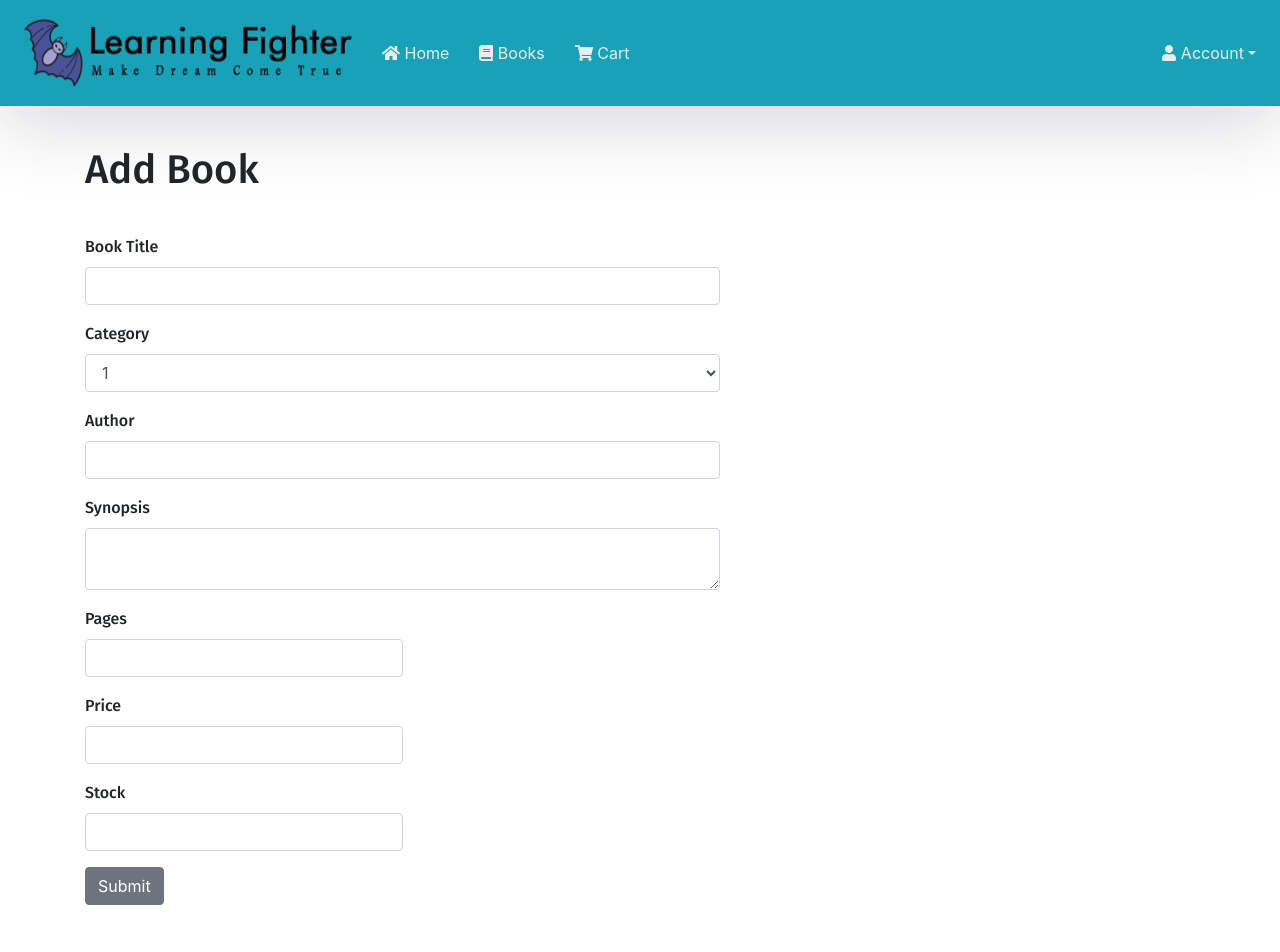
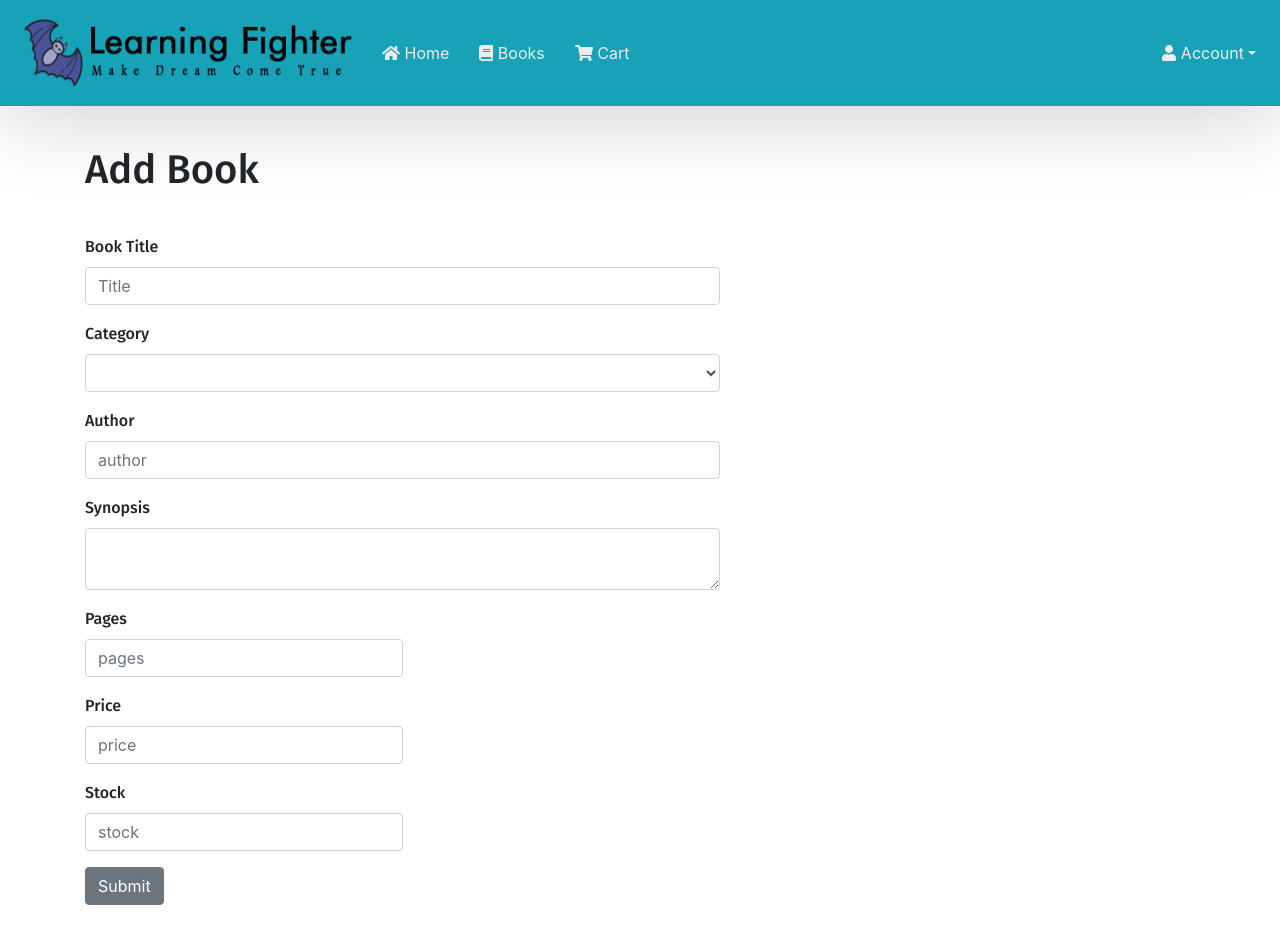
Before and after one commit to learning-fighter/book-store-fe, a React (Create React App) app: page /addBook in a window 1280 px wide. Shown: the top 952 px of the page. Built offline with nearby package versions, Linux system fonts and the light colour scheme.

Commit message:
update admin lagi

```diff
--- a/src/pages/admin/Books/AddBook.js
+++ b/src/pages/admin/Books/AddBook.js
@@ -1,50 +1,94 @@
-import React, { Component } from "react";
+import React, { useState } from "react";
 import { Container, Row, Col, Form, Button, FormGroup, Label, Input } from 'reactstrap';
+import axios from 'axios'
+import {withRouter} from 'react-router-dom'
 
-export default class BookList extends Component {
-    render() {
+const AddBooks = props => {
+    const [title, setTitle] = useState('')
+    const [author, setAuthor] = useState('')
+    const [price, setPrice] = useState('')
+    const [pages, setPages] = useState('')
+    const [stock, setStcok] = useState('')
+    const [synopsis, setSynopsis] = useState('')
+    const handleSubmit = async (e) => {
+        e.preventDefault()
+        const request = await axios.post('http://localhost:8000/book', {
+            title: title,
+            author: author,
+            price: price,
+            pages: pages,
+            stock: stock,
+            synopsis: synopsis
+        })
+        console.log(request)
+        props.history.push('/bookList')
+    }
         return (
             <div>
                 <Container>
                     <Row>
                         <Col md="7">
                             <h1 className="page-title">Add Book</h1>
-                            <Form>
+                            <Form onSubmit={handleSubmit}>
                                 <FormGroup>
                                     <Label>Book Title</Label>
-                                    <Input required />
+                                    <Input required
+                                         type="text"
+                                         placeholder="Title"
+                                         value={title}
+                                         onChange={(e) => setTitle(e.target.value)}
+                                    />
                                 </FormGroup>
                                 <FormGroup>
                                     <Label for="exampleSelect">Category</Label>
                                     <Input type="select" name="select" id="exampleSelect">
-                                        <option>1</option>
-                                        <option>2</option>
-                                        <option>3</option>
-                                        <option>4</option>
-                                        <option>5</option>
+
                                     </Input>
                                 </FormGroup>
                                 <FormGroup>
                                     <Label>Author</Label>
-                                    <Input required />
+                                    <Input required
+                                        type="text"
+                                        placeholder="author"
+                                        value={author}
+                                        onChange={(e) => setAuthor(e.target.value)}
+                                    />
                                 </FormGroup>
                                 <FormGroup>
                                     <Label for="exampleText">Synopsis</Label>
-                                    <Input type="textarea" name="text" id="exampleText" required />
+                                    <Input type="textarea" name="text" id="exampleText" required
+                                        value={synopsis}
+                                        onChange={(e) => setSynopsis(e.target.value)}
+                                    />
                                 </FormGroup>
                                 <FormGroup className="small-form">
                                     <Label>Pages</Label>
-                                    <Input required />
+                                    <Input required
+                                        type="text"
+                                        placeholder="pages"
+                                        value={pages}
+                                        onChange={(e) => setPages(e.target.value)}
+                                    />
                                 </FormGroup>
                                 <FormGroup className="small-form">
                                     <Label>Price</Label>
-                                    <Input required />
+                                    <Input required
+                                         type="text"
+                                         placeholder="price"
+                                         value={price}
+                                         onChange={(e) => setPrice(e.target.value)}
+                                    />
                                 </FormGroup>
                                 <FormGroup className="small-form">
                                     <Label>Stock</Label>
-                                    <Input required />
+                                    <Input required
+                                         type="text"
+                                         placeholder="stock"
+                                         value={stock}
+                                         onChange={(e) => setStcok(e.target.value)}
+                                    />
                                 </FormGroup>
-                                <Button>Submit</Button>
+                                <Button type="submit">Submit</Button>
                             </Form>
                         </Col>
                     </Row>
@@ -52,4 +96,5 @@ export default class BookList extends Component {
             </div>
         );
     }
-}
+
+export default withRouter(AddBooks)
```
Also changed, not shown: src/pages/admin/Categories/AddCategory.js (+0 -27 lines).
